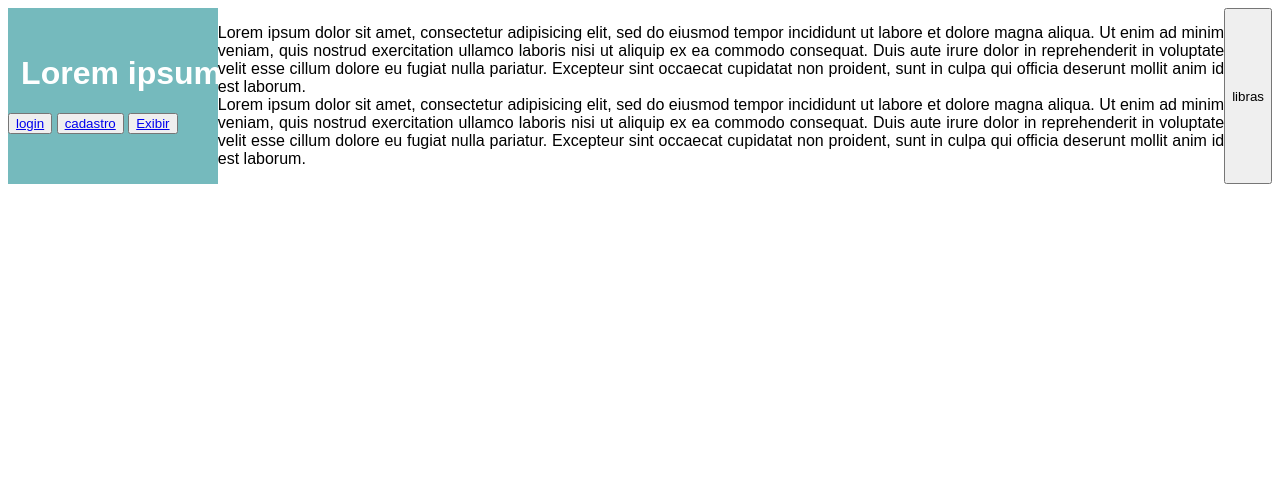
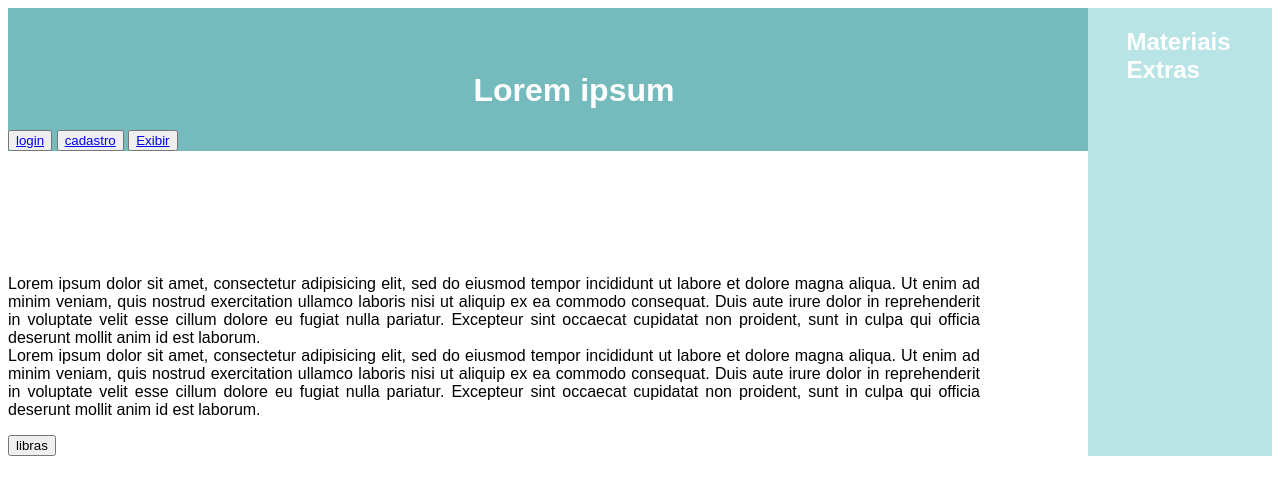
Before and after one commit to blaxprism/butter, a PHP site: page / in a window 1280 px wide. Shown: the top 495 px of the page. Run offline with PHP 8.4, Linux system fonts and the light colour scheme.

Commit message:
Update index.php

```diff
--- a/Projeto-Butter/index.php
+++ b/Projeto-Butter/index.php
@@ -24,7 +24,7 @@
 	</script>
 </head>
 	<body>
-		<header>
+		<header class="o-header">
 			<center><h1 class="topo"><img href="../IMAGENS/logo.png" height="50"/> Lorem ipsum </h1></center>
 
 			<button class="botao" type="button">
@@ -38,6 +38,16 @@
 			</button>
 		</header>
 
+
+       <main class="o-main">
+             <h2 class="topo" style="color: white">   Materiais Extras   </h1>
+
+
+
+
+        </main>
+
+       <footer class="o-footer">
 		<p align= "justify">
 			Lorem ipsum dolor sit amet, consectetur adipisicing elit, sed do eiusmod
 			tempor incididunt ut labore et dolore magna aliqua. Ut enim ad minim veniam,
@@ -64,6 +74,6 @@
 
 		<input type="button" name="alert" id="alert" value="libras" onClick="javascript: abrir();"/>
 		<br/>
-
+	  </footer>
 	</body>
 </html>
```
